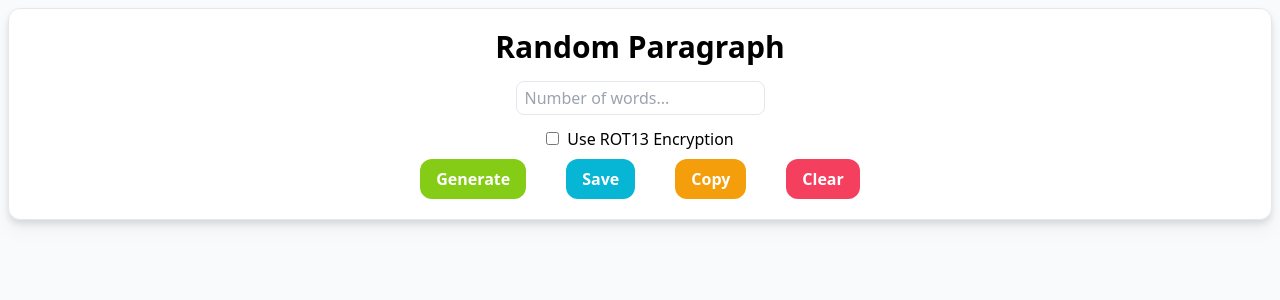
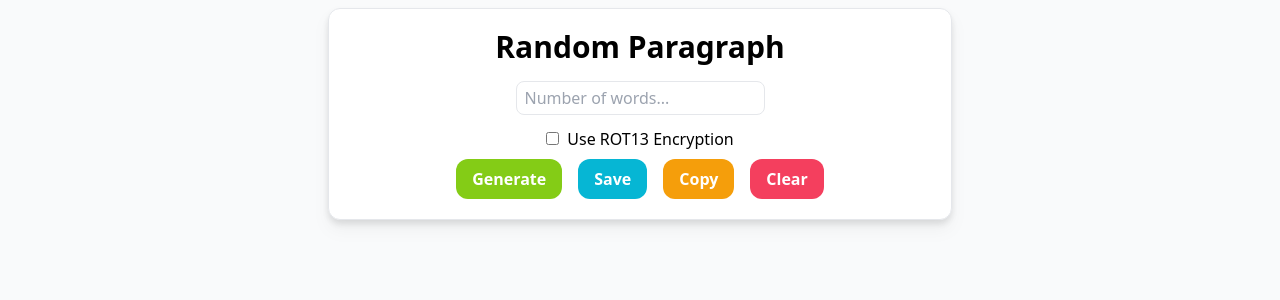
Before and after one commit to Kunniii/random_paragraph, a React (Create React App) app: page / in a window 1280 px wide. Shown: the top 300 px of the page. Built offline with nearby package versions, Linux system fonts and the light colour scheme; the HTML template or start-up script is replaced by a standard one.

Commit message:
limit width

```diff
--- a/src/App.jsx
+++ b/src/App.jsx
@@ -68,7 +68,7 @@ function App() {
             }
           }}
           placeholder="Number of words..."
-          className="outline-none border focus:scale-110 duration-200 rounded-lg px-2 py-1 select-none"
+          className="outline-none border focus:scale-110 hover:scale-110 duration-200 rounded-lg px-2 py-1 select-none"
         />
         <div className="text-base mt-3">
           <input
@@ -86,25 +86,25 @@ function App() {
         </div>
         <button
           onClick={generate}
-          className="mx-5 mt-2 px-4 py-2 bg-lime-500 hover:scale-110 duration-150 rounded-xl text-white font-bold select-none"
+          className="mx-2 mt-2 px-4 py-2 bg-lime-500 hover:scale-110 duration-150 rounded-xl text-white font-bold select-none"
         >
           Generate
         </button>
         <button
           onClick={saveToFile}
-          className="mx-5 mt-2 px-4 py-2 bg-cyan-500 hover:scale-110 duration-150 rounded-xl text-white font-bold select-none"
+          className="mx-2 mt-2 px-4 py-2 bg-cyan-500 hover:scale-110 duration-150 rounded-xl text-white font-bold select-none"
         >
           Save
         </button>
         <button
           onClick={copyToClipboard}
-          className="mx-5 mt-2 px-4 py-2 bg-amber-500 hover:scale-110 duration-150 rounded-xl text-white font-bold select-none"
+          className="mx-2 mt-2 px-4 py-2 bg-amber-500 hover:scale-110 duration-150 rounded-xl text-white font-bold select-none"
         >
           Copy
         </button>
         <button
           onClick={() => setParagraph("")}
-          className="mx-5 mt-2 px-4 py-2 bg-rose-500 hover:scale-110 duration-150 rounded-xl text-white font-bold select-none"
+          className="mx-2 mt-2 px-4 py-2 bg-rose-500 hover:scale-110 duration-150 rounded-xl text-white font-bold select-none"
         >
           Clear
         </button>
--- a/src/index.css
+++ b/src/index.css
@@ -3,5 +3,5 @@
 @tailwind utilities;
 
 body {
-  @apply bg-gray-50;
+  @apply bg-gray-50 sm:w-full md:w-3/4 lg:w-3/4 xl:w-1/2 mx-auto;
 }
```
